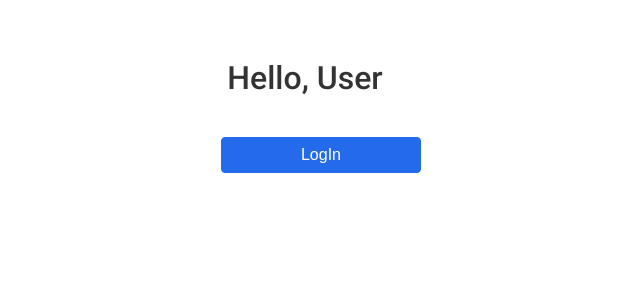
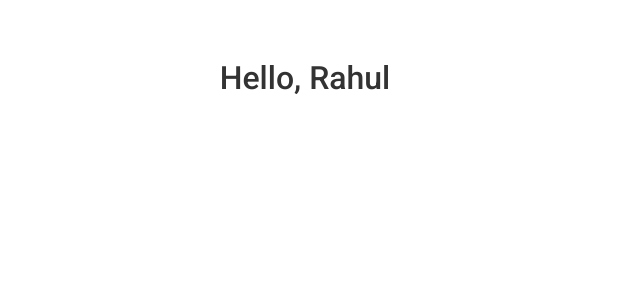
Before and after one commit to mamata559/conditional-renderring-session, a React (Create React App) app: page / in a window 1280 px wide. Shown: the top 300 px of the page, without its empty margins (319-959 px from the left). Built offline with nearby package versions, Linux system fonts and the light colour scheme.

Commit message:
Adding Components without props

```diff
--- a/src/App.js
+++ b/src/App.js
@@ -5,18 +5,10 @@ import Welcome from './components/Welcome'
 import './App.css'
 
 class App extends Component {
-  state = {
-    isLoggedIn: false,
-  }
-
   render() {
-    const {isLoggedIn} = this.state
-
     return (
       <div className="container">
-        <Welcome greeting="Hello" name="User" />
-        {isLoggedIn && <button>Logout</button>}
-        {!isLoggedIn && <button>LogIn</button>}
+        <Welcome />
       </div>
     )
   }
--- a/src/components/Welcome/index.js
+++ b/src/components/Welcome/index.js
@@ -8,5 +8,9 @@ const Welcome = props => {
     </h1>
   )
 }
+Welcome.defaultProps = {
+  name: 'Rahul',
+  greeting: 'Hello',
+}
 
 export default Welcome
```
